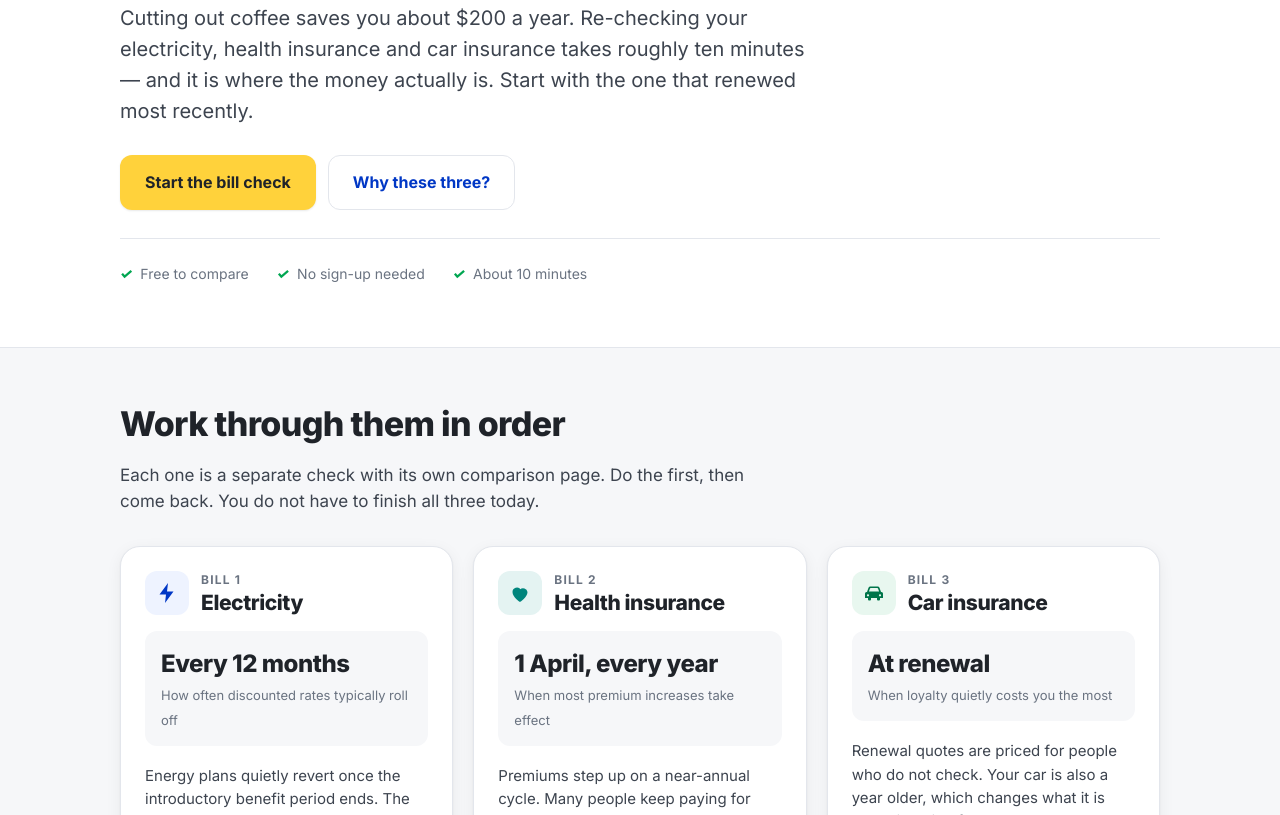
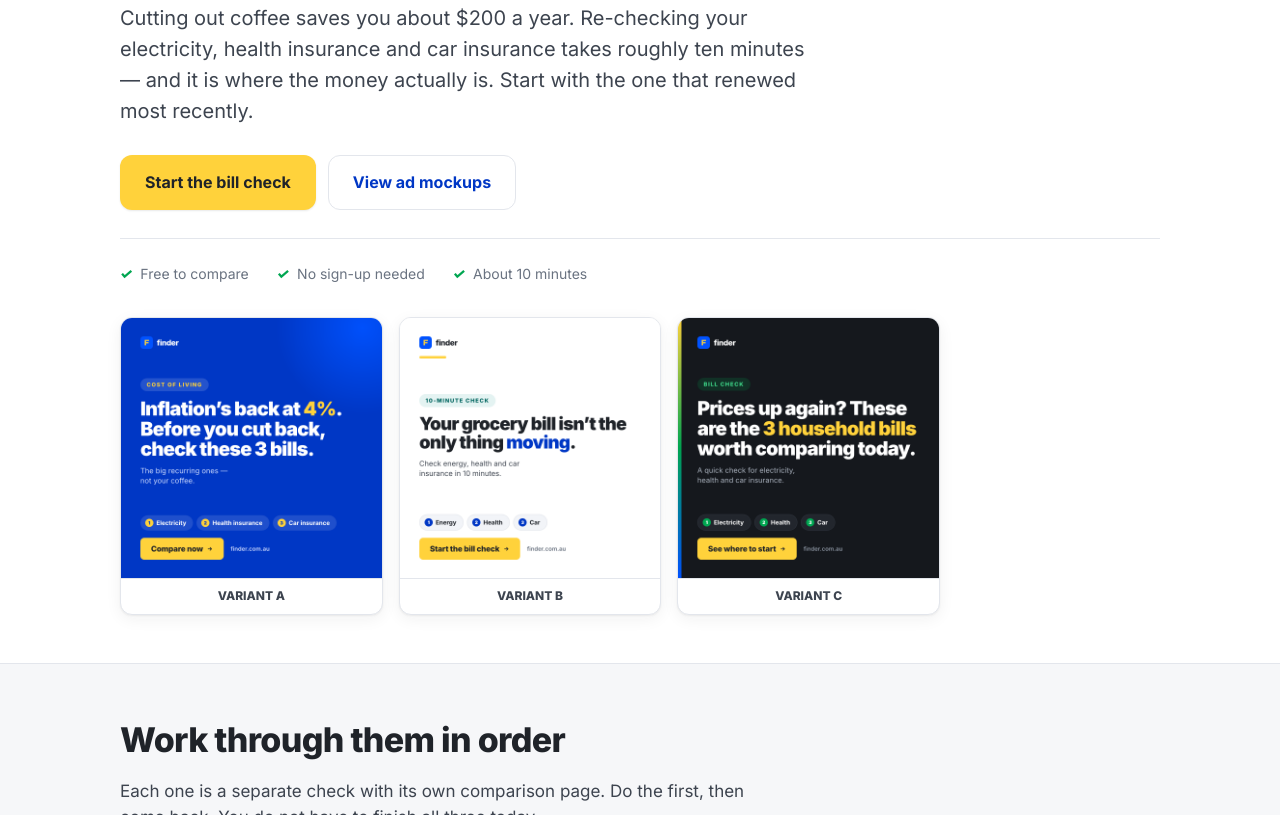
Before and after one commit to Schebesta/inflation-bill-check, a website: page index.html in a window 1280 px wide. Shown: the part 383-1198 px from the top of the page. Drawn offline with Linux system fonts and the light colour scheme.

Commit message:
Surface ad mockups in hero

```diff
--- a/assets/css/site.css
+++ b/assets/css/site.css
@@ -169,6 +169,40 @@ button:focus-visible {
   display: flex;
   align-items: center;
   gap: 8px;
+}
+
+.hero-ads {
+  display: grid;
+  grid-template-columns: repeat(3, minmax(0, 1fr));
+  gap: 16px;
+  margin-top: 32px;
+  max-width: 820px;
+}
+
+.hero-ads figure {
+  margin: 0;
+  background: var(--f-surface);
+  border: 1px solid var(--f-border);
+  border-radius: var(--f-radius);
+  overflow: hidden;
+  box-shadow: var(--f-shadow);
+}
+
+.hero-ads img {
+  display: block;
+  width: 100%;
+  height: auto;
+  background: var(--f-canvas);
+}
+
+.hero-ads figcaption {
+  padding: 8px 10px;
+  border-top: 1px solid var(--f-border);
+  font-size: 12px;
+  font-weight: 800;
+  color: var(--f-ink-2);
+  text-align: center;
+  text-transform: uppercase;
 }
 
 .tick {
@@ -586,6 +620,11 @@ th {
     display: none;
   }
 
+  .hero-ads {
+    grid-template-columns: 1fr;
+    max-width: 320px;
+  }
+
   th,
   td,
   caption {
--- a/index.html
+++ b/index.html
@@ -58,13 +58,45 @@
           </p>
           <div class="hero-actions">
             <a class="btn btn-primary" href="#bills">Start the bill check</a>
-            <a class="btn btn-secondary" href="#why">Why these three?</a>
+            <a class="btn btn-secondary" href="#ad-mockups">View ad mockups</a>
           </div>
           <p class="hero-meta">
             <span><i class="tick" aria-hidden="true">✓</i> Free to compare</span>
             <span><i class="tick" aria-hidden="true">✓</i> No sign-up needed</span>
             <span><i class="tick" aria-hidden="true">✓</i> About 10 minutes</span>
           </p>
+          <div class="hero-ads" id="ad-mockups" aria-label="Social ad mockups">
+            <figure>
+              <img
+                src="assets/ads/ad-1-inflation-4pc.png"
+                alt="Social ad: Inflation's back at 4%. Before you cut back, check these 3 bills."
+                width="1080"
+                height="1080"
+                loading="eager"
+              />
+              <figcaption>Variant A</figcaption>
+            </figure>
+            <figure>
+              <img
+                src="assets/ads/ad-2-grocery-bill.png"
+                alt="Social ad: Your grocery bill isn't the only thing moving. Check energy, health and car insurance."
+                width="1080"
+                height="1080"
+                loading="eager"
+              />
+              <figcaption>Variant B</figcaption>
+            </figure>
+            <figure>
+              <img
+                src="assets/ads/ad-3-prices-up.png"
+                alt="Social ad: Prices up again? These are the 3 household bills worth comparing today."
+                width="1080"
+                height="1080"
+                loading="eager"
+              />
+              <figcaption>Variant C</figcaption>
+            </figure>
+          </div>
         </div>
       </section>
 
```
